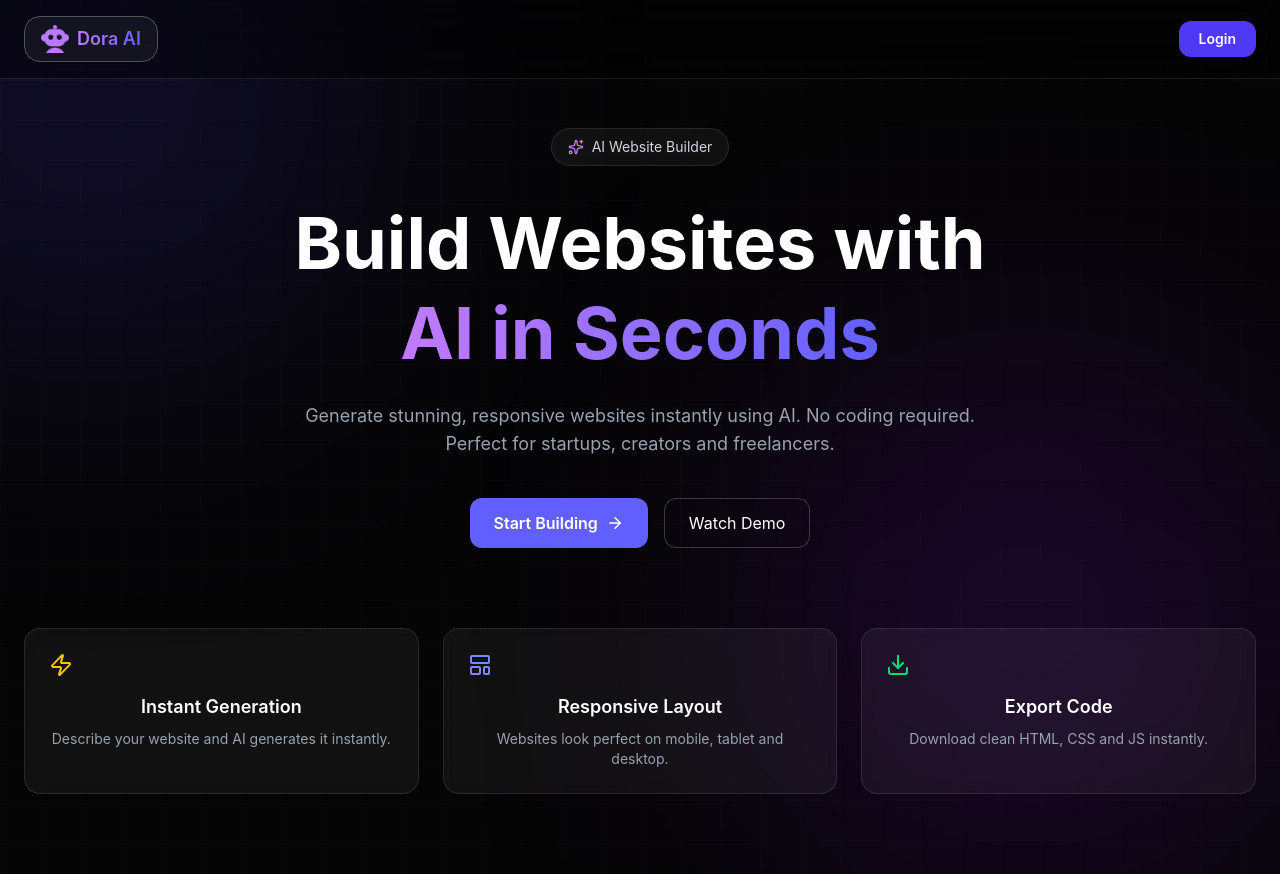
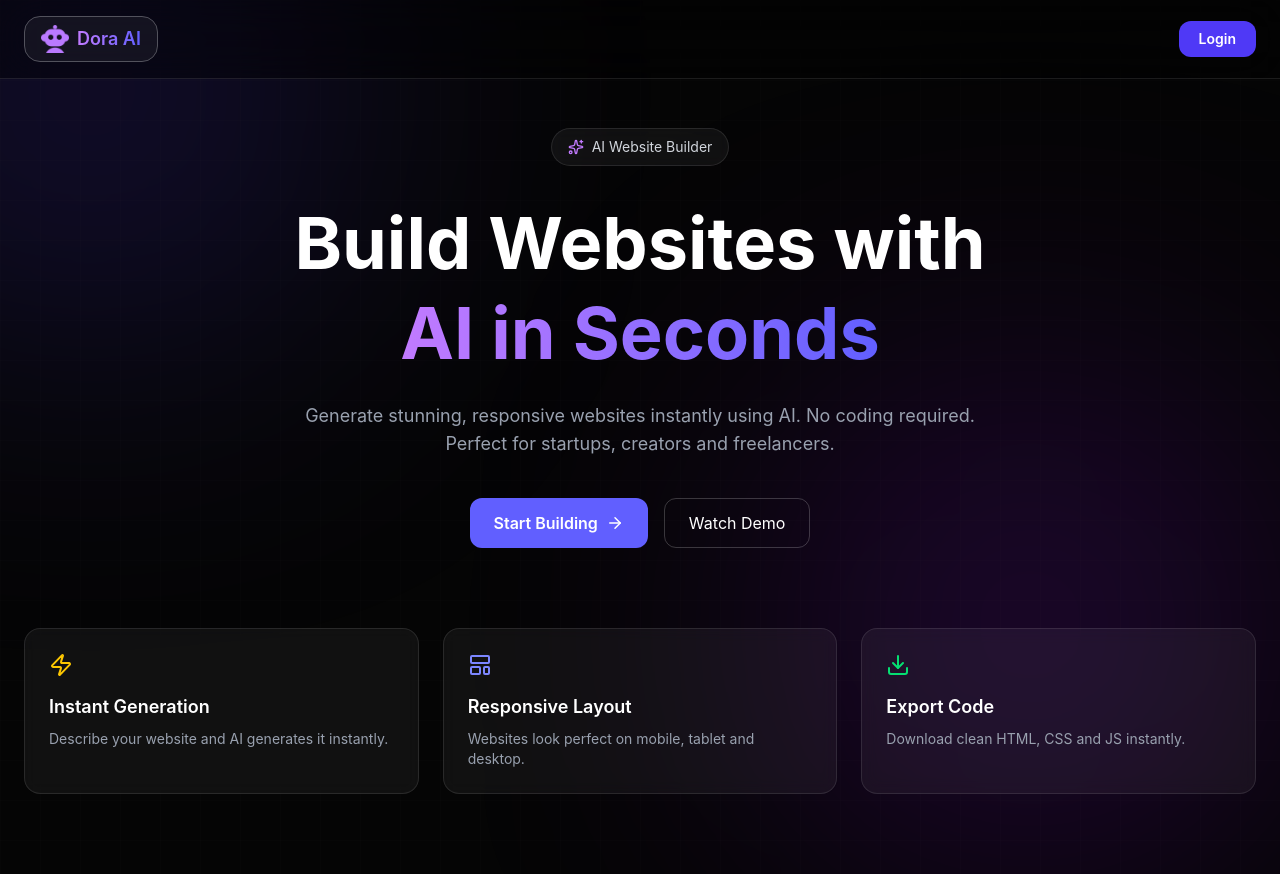
Before and after one commit to Deadstroke-25/DoraAI--Website-Builder, a React (Vite) app in the folder frontend/: page /generate in a window 1280 px wide. Built offline with nearby package versions, Linux system fonts and the light colour scheme; no server answers.

Commit message:
ux: prompt login when clicking Start Building or feature cards if not authenticated

```diff
--- a/frontend/src/pages/Home.jsx
+++ b/frontend/src/pages/Home.jsx
@@ -1,10 +1,24 @@
 import { ArrowRight, Sparkles, Zap, LayoutTemplate, Download } from "lucide-react"
 import { motion } from "framer-motion"
 import { useNavigate } from "react-router-dom"
+import { useSelector } from "react-redux"
+import { useState } from "react"
 import Navbar from "../components/Navbar"
+import LoginModal from "../components/LoginModal"
 
 const Home = () => {
     const navigate = useNavigate()
+    const { userData } = useSelector(state => state.user)
+    const [openLogin, setOpenLogin] = useState(false)
+
+    const handleStartBuilding = () => {
+        if (userData) {
+            navigate('/generate')
+        } else {
+            setOpenLogin(true)
+        }
+    }
+
   return (
     <>
     <Navbar/>
@@ -72,7 +86,7 @@ const Home = () => {
           transition={{ delay: 0.3 }}
           className="flex flex-col sm:flex-row justify-center gap-4 mt-10"
         >
-          <button onClick={()=>navigate('/generate')} className="flex items-center justify-center gap-2 px-6 py-3 bg-indigo-500 hover:bg-indigo-600 rounded-xl font-semibold transition">
+          <button onClick={handleStartBuilding} className="flex items-center justify-center gap-2 px-6 py-3 bg-indigo-500 hover:bg-indigo-600 rounded-xl font-semibold transition cursor-pointer">
             Start Building
             <ArrowRight size={18} />
           </button>
@@ -85,7 +99,7 @@ const Home = () => {
         {/* Feature cards */}
         <div className="grid grid-cols-1 md:grid-cols-3 gap-6 mt-20">
 
-          <div className="p-6 rounded-2xl bg-white/5 border border-white/10 backdrop-blur hover:border-indigo-400 transition">
+          <div onClick={handleStartBuilding} className="p-6 rounded-2xl bg-white/5 border border-white/10 backdrop-blur hover:border-indigo-500 hover:scale-[1.02] active:scale-[0.98] transition-all duration-300 cursor-pointer text-left">
             <Zap className="text-yellow-400 mb-4" />
             <h3 className="font-semibold text-lg mb-2">
               Instant Generation
@@ -95,7 +109,7 @@ const Home = () => {
             </p>
           </div>
 
-          <div className="p-6 rounded-2xl bg-white/5 border border-white/10 backdrop-blur hover:border-indigo-400 transition">
+          <div onClick={handleStartBuilding} className="p-6 rounded-2xl bg-white/5 border border-white/10 backdrop-blur hover:border-indigo-500 hover:scale-[1.02] active:scale-[0.98] transition-all duration-300 cursor-pointer text-left">
             <LayoutTemplate className="text-indigo-400 mb-4" />
             <h3 className="font-semibold text-lg mb-2">
               Responsive Layout
@@ -105,7 +119,7 @@ const Home = () => {
             </p>
           </div>
 
-          <div className="p-6 rounded-2xl bg-white/5 border border-white/10 backdrop-blur hover:border-indigo-400 transition">
+          <div onClick={handleStartBuilding} className="p-6 rounded-2xl bg-white/5 border border-white/10 backdrop-blur hover:border-indigo-500 hover:scale-[1.02] active:scale-[0.98] transition-all duration-300 cursor-pointer text-left">
             <Download className="text-green-400 mb-4" />
             <h3 className="font-semibold text-lg mb-2">
               Export Code
@@ -119,6 +133,13 @@ const Home = () => {
 
       </div>
     </section>
+
+    {openLogin && (
+      <LoginModal
+        open={openLogin}
+        onClose={() => setOpenLogin(false)}
+      />
+    )}
     </>
   )
 }
```
